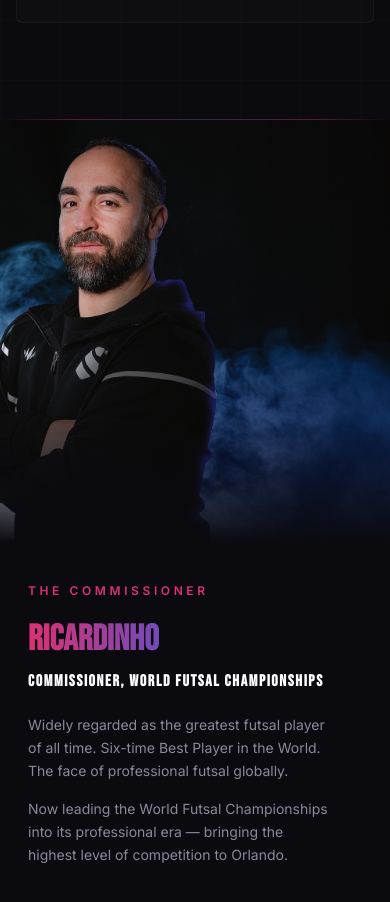
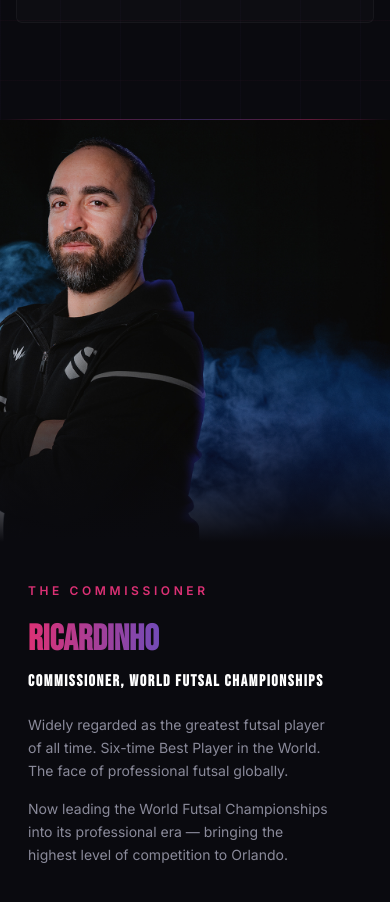
Before and after one commit to AQuincoses/wfc-pro-site, a React (Vite) app: page / in a window 390 px wide. Shown: the part 4060-4962 px from the top of the page. Built offline with nearby package versions, Linux system fonts and the light colour scheme.

Commit message:
mobile adjustments

```diff
--- a/src/sections/Commissioner.jsx
+++ b/src/sections/Commissioner.jsx
@@ -63,7 +63,7 @@
             src="/ricardinho-hero.jpg"
             alt="Ricardinho"
             className="absolute inset-0 w-full h-full object-cover"
-            style={{ objectPosition: '42% center' }}
+            style={{ objectPosition: '45% center' }}
           />
           {/* Bottom fade into dark */}
           <div className="absolute inset-x-0 bottom-0 h-32 bg-gradient-to-t from-[var(--bg-dark)] to-transparent" />
```
